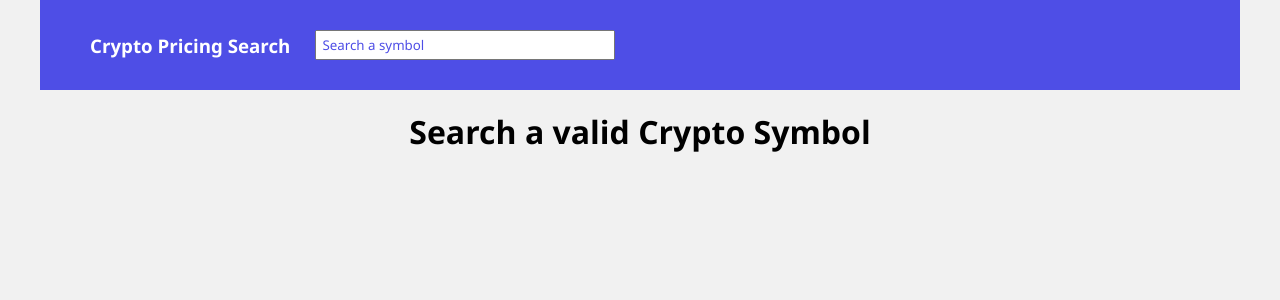
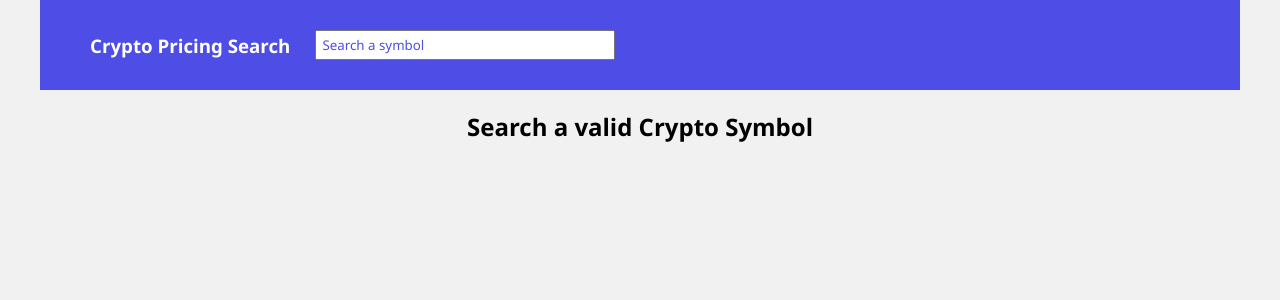
Before and after one commit to jaymbans/crypto-pricing, a React (Create React App) app in the folder crypto-pricing/: page / in a window 1280 px wide. Shown: the top 300 px of the page. Built offline with nearby package versions, Linux system fonts and the light colour scheme.

Commit message:
updated title font size

```diff
--- a/crypto-pricing/src/App.js
+++ b/crypto-pricing/src/App.js
@@ -80,7 +80,7 @@ function App() {
             <input id='search' type="search" placeholder="Search a symbol" />
           </form>
         </nav>
-        <h1>Search a valid Crypto Symbol</h1>
+        <h2>Search a valid Crypto Symbol</h2>
       </div>
     )
   }
--- a/crypto-pricing/src/style.css
+++ b/crypto-pricing/src/style.css
@@ -36,7 +36,8 @@ nav input::placeholder {
   color: rgb(78, 78, 230);
 }
 
-h1 {
+h1,
+h2 {
   text-align: center;
   margin: 20px 0;
 }
@@ -70,7 +71,8 @@ tr:not(:last-child) {
     margin: 10px auto;
   }
 
-  h1 {
+  h1,
+  h2 {
     font-size: 20px;
   }
 }
```
